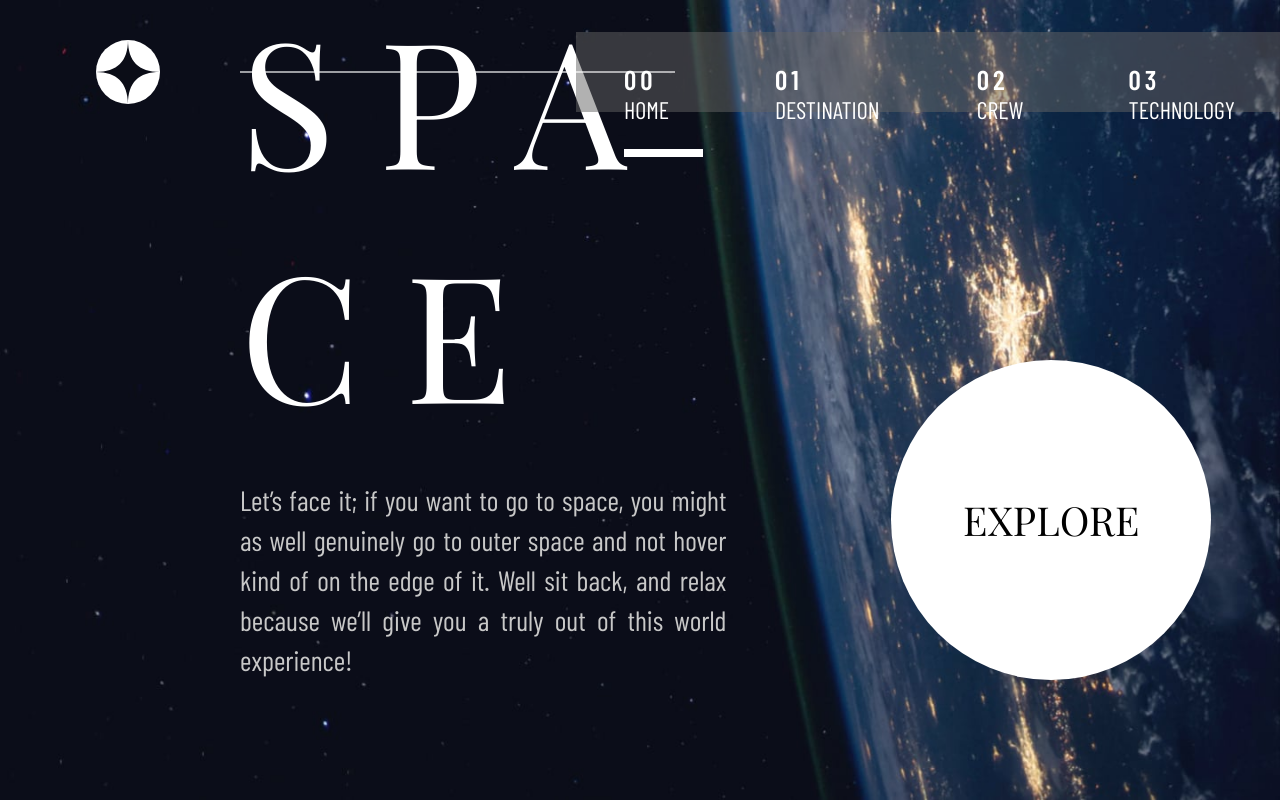
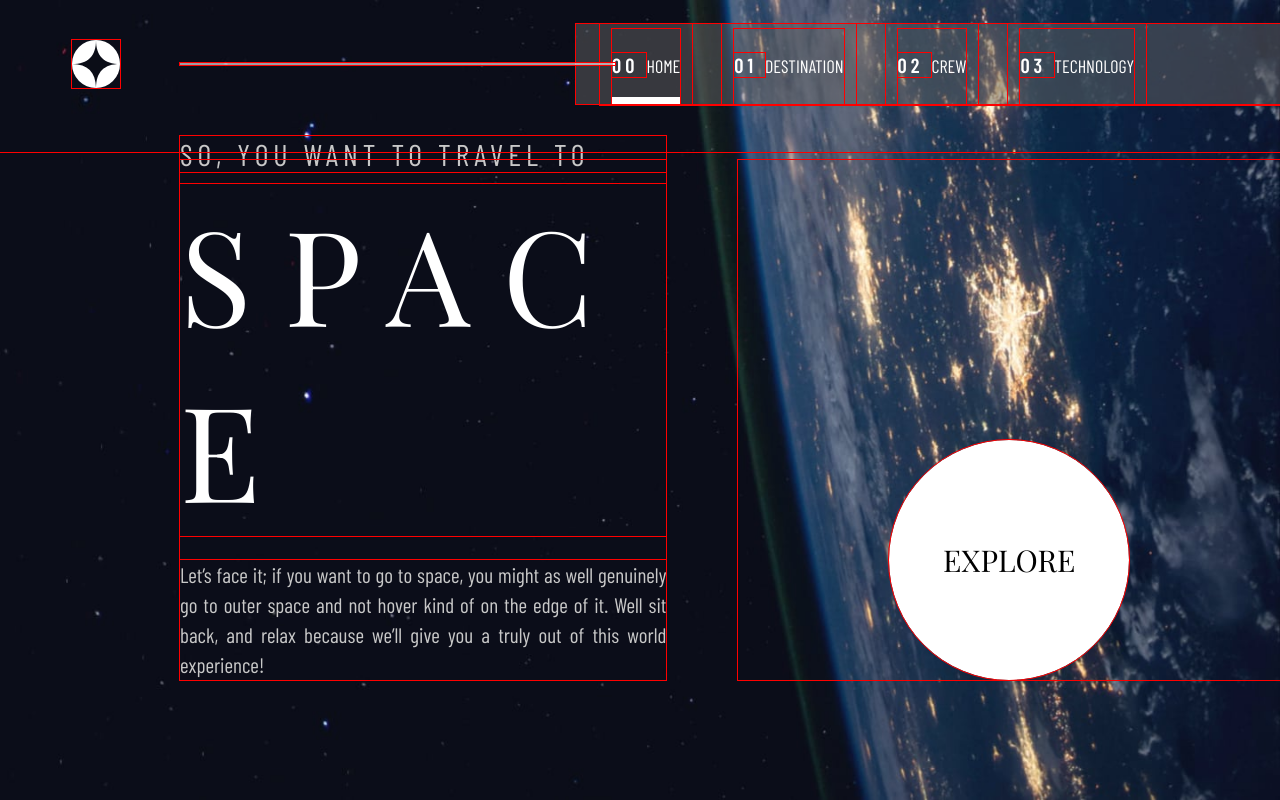
Before and after one commit to tomashoj2001/FEM-REACT-space_tourism_SPA, a React (Create React App) app: page / in a window 1280 px wide. Built offline with nearby package versions, Linux system fonts and the light colour scheme; the HTML template or start-up script is replaced by a standard one; a web font is replaced by a local one.

Commit message:
Initial Code

```diff
--- a/src/index.css
+++ b/src/index.css
@@ -10,11 +10,11 @@
   padding: 0;
   margin: 0;
   box-sizing: border-box;
-  /* outline: red 1px solid; */
+  outline: red 1px solid;
 }
 
 html {
-  font-size: 16px;
+  font-size: 12px;
 }
 
 body {
@@ -92,7 +92,9 @@ header {
 .nav__link {
   display: block;
   margin: .4rem 1rem 0;
-  padding: calc(2.1rem - 9px) 0;
+  padding: 0;
+  height: calc(10vh - 4px);
+  line-height: calc(10vh - 8px);
   color: white;
   text-decoration: none;
   text-transform: uppercase;
```
